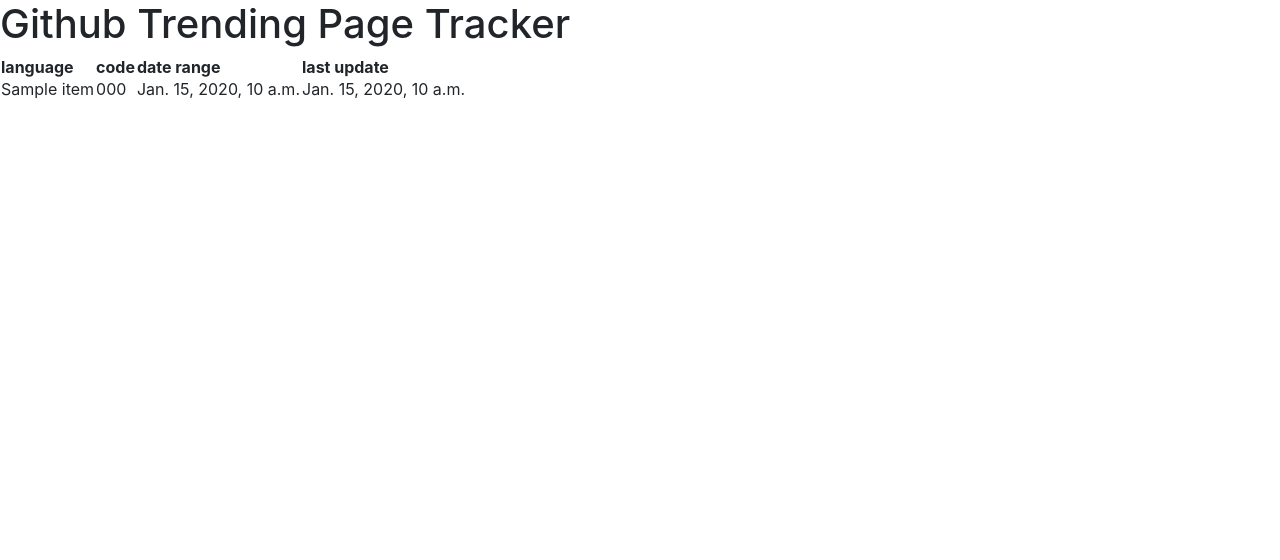
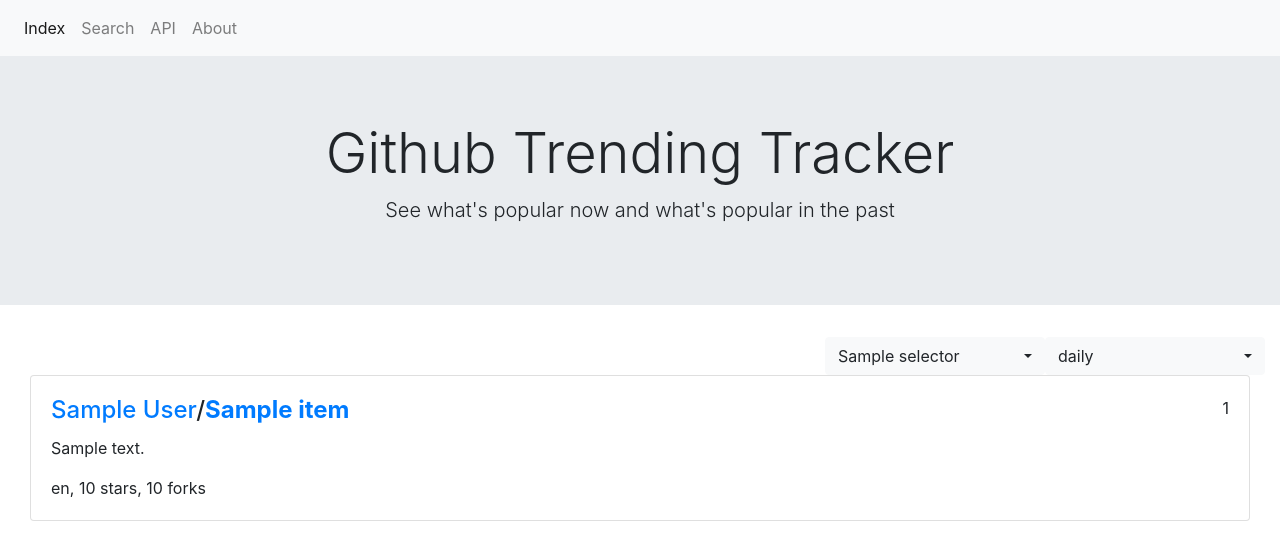
Before and after one commit to haochenpan/Github-Trending-Timeline, a Django app: template trending_tracker/testapi/templates/index.html in a window 1280 px wide. Shown: the top 560 px of the page. Run offline with Django 3.2, Linux system fonts and the light colour scheme; the template is opened without the code that fills it: most values are stand-ins (such as "Sample title", 1, 10 or a date in 2020); some libraries are stand-ins or nearby versions.

Commit message:
ajax version of the index page

```diff
--- a/test2.py
+++ b/test2.py
@@ -10,3 +10,8 @@
     # season 0.5: all repos logout views, daily, weekly, and monthly, cass + redis
     # season 1: go online and go distributed
     # season 2: + all developers trending, daily, weekly, and monthly
+
+    # selector      -> time_index_by_name
+    # time_selector -> time_index_by_time
+    # page_selector -> page_index_by_name
+    # code, date tuple
--- a/trending_tracker/testapi/templates/base.html
+++ /dev/null
@@ -1,7 +0,0 @@
-<link rel="stylesheet" href="https://stackpath.bootstrapcdn.com/bootstrap/4.1.3/css/bootstrap.min.css" integrity="sha384-MCw98/SFnGE8fJT3GXwEOngsV7Zt27NXFoaoApmYm81iuXoPkFOJwJ8ERdknLPMO" crossorigin="anonymous">
-
-{% block page_content %}{% endblock %}
-
-<script src="https://code.jquery.com/jquery-3.3.1.slim.min.js" integrity="sha384-q8i/X+965DzO0rT7abK41JStQIAqVgRVzpbzo5smXKp4YfRvH+8abtTE1Pi6jizo" crossorigin="anonymous"></script>
-<script src="https://cdnjs.cloudflare.com/ajax/libs/popper.js/1.14.3/umd/popper.min.js" integrity="sha384-ZMP7rVo3mIykV+2+9J3UJ46jBk0WLaUAdn689aCwoqbBJiSnjAK/l8WvCWPIPm49" crossorigin="anonymous"></script>
-<script src="https://stackpath.bootstrapcdn.com/bootstrap/4.1.3/js/bootstrap.min.js" integrity="sha384-ChfqqxuZUCnJSK3+MXmPNIyE6ZbWh2IMqE241rYiqJxyMiZ6OW/JmZQ5stwEULTy" crossorigin="anonymous"></script>
--- /dev/null
+++ b/trending_tracker/testapi/templates/cards.html
@@ -0,0 +1,25 @@
+<div class="container-fluid" id="cards">
+
+    {% for item in trending %}
+    <div class="card">
+        <div class="card-body">
+            <div class="container-fluid">
+                <div class="row">
+                    <h4><a href="#">{{item.author}}</a>/<b><a href="#">{{item.repo_name}}</a></b></h4>
+                    <div class="ml-auto"><p class="float-right">{{item.rank}}</p></div>
+                </div>
+            </div>
+
+            <p class="card-text">{{item.description}}</p>
+            {% if item.lang != "" %}
+            <p class="card-text">{{item.lang}}, {{item.star}} stars, {{item.fork}} forks</p>
+            {% else %}
+            <p class="card-text">{{item.star}} stars, {{item.fork}} forks</p>
+            {% endif %}
+
+        </div>
+    </div>
+    {% endfor %}
+
+
+</div>
--- /dev/null
+++ b/trending_tracker/testapi/templates/head.html
@@ -0,0 +1,9 @@
+<!-- Required meta tags -->
+<meta charset="utf-8">
+<meta name="viewport" content="width=device-width, initial-scale=1, shrink-to-fit=no">
+
+<!-- Bootstrap CSS -->
+<link rel="stylesheet" href="https://maxcdn.bootstrapcdn.com/bootstrap/4.0.0/css/bootstrap.min.css"
+      integrity="sha384-Gn5384xqQ1aoWXA+058RXPxPg6fy4IWvTNh0E263XmFcJlSAwiGgFAW/dAiS6JXm" crossorigin="anonymous">
+<link rel="stylesheet"
+      href="https://cdn.jsdelivr.net/npm/bootstrap-select@1.13.9/dist/css/bootstrap-select.min.css">
--- a/trending_tracker/testapi/templates/index.html
+++ b/trending_tracker/testapi/templates/index.html
@@ -1,25 +1,70 @@
-{% extends "base.html" %}
-{% load static %}
-{% block page_content %}
-<h1>Github Trending Page Tracker</h1>
-<div class="data">
-    <table>
-        <tr>
-            <th>language</th>
-            <th>code</th>
-            <th>date range</th>
-            <th>last update</th>
-        </tr>
+<!doctype html>
+<html lang="en">
+<head>
+    {% include "head.html" %}
+    <title>Github Trending Tracker</title>
+</head>
 
-        {% for item in index %}
-        <tr>
-            <td> {{ item.page_name }}</td>
-            <td> {{ item.page_code }}</td>
-            <td> {{ item.page_date }}</td>
-            <td> {{ item.update_time }}</td>
-        </tr>
-        {% endfor %}
-    </table>
+<body>
 
+<nav class="navbar navbar-expand-lg navbar-light bg-light">
+    <div class="collapse navbar-collapse" id="navbarNavAltMarkup">
+        <div class="navbar-nav">
+            <a class="nav-item nav-link active" href="#">Index</a>
+            <a class="nav-item nav-link" href="#">Search</a>
+            <a class="nav-item nav-link" href="#">API</a>
+            <a class="nav-item nav-link" href="#">About</a>
+        </div>
+    </div>
+</nav>
+
+<div class="jumbotron jumbotron-fluid">
+    <div class="container">
+        <h1 class="display-4 text-center">Github Trending Tracker</h1>
+        <p class="lead text-center">See what's popular now and what's popular in the past</p>
+    </div>
 </div>
-{% endblock %}
+
+<div class="container-fluid">
+    <div class="row">
+        <div class="container-fluid">
+            <select class="selectpicker float-right" id="daterange">
+                <option data-tokens="daily">daily</option>
+                <option data-tokens="weekly">weekly</option>
+                <option data-tokens="monthly">monthly</option>
+            </select>
+
+            <select class="selectpicker float-right" data-live-search="true" id="language">
+                {% for code, name in selector %}
+                {% if code != "/" %}
+                <option data-tokens={{ code }}> {{ name }}</option>
+                {% else %}
+                <option data-tokens="">Any Language</option>
+                {% endif %}
+                {% endfor %}
+            </select>
+        </div>
+    </div>
+
+    {% include "cards.html" %}
+</div>
+
+{% include "scripts.html" %}
+<script>
+    $(document).on('change', '#daterange', on_dropdown_change);
+    $(document).on('change', '#language', on_dropdown_change);
+
+    function on_dropdown_change() {
+        var daterange = $('#daterange').find(":selected").attr('data-tokens');
+        var language = $('#language').find(":selected").attr('data-tokens');
+        $.ajax({
+            type: "GET",
+            url: 'http://0.0.0.0:8000/api/cards/' + language + "?since=" + daterange,
+            success: function (data) {
+                $('#cards').replaceWith(data);
+            }
+        });
+    }
+</script>
+</body>
+</html>
--- /dev/null
+++ b/trending_tracker/testapi/templates/scripts.html
@@ -0,0 +1,12 @@
+<!-- Optional JavaScript -->
+<!-- jQuery first, then Popper.js, then Bootstrap JS -->
+<script src="https://code.jquery.com/jquery-3.4.1.min.js"
+        integrity="sha256-CSXorXvZcTkaix6Yvo6HppcZGetbYMGWSFlBw8HfCJo="
+        crossorigin="anonymous"></script>
+<script src="https://cdnjs.cloudflare.com/ajax/libs/popper.js/1.12.9/umd/popper.min.js"
+        integrity="sha384-ApNbgh9B+Y1QKtv3Rn7W3mgPxhU9K/ScQsAP7hUibX39j7fakFPskvXusvfa0b4Q"
+        crossorigin="anonymous"></script>
+<script src="https://maxcdn.bootstrapcdn.com/bootstrap/4.0.0/js/bootstrap.min.js"
+        integrity="sha384-JZR6Spejh4U02d8jOt6vLEHfe/JQGiRRSQQxSfFWpi1MquVdAyjUar5+76PVCmYl"
+        crossorigin="anonymous"></script>
+<script src="https://cdn.jsdelivr.net/npm/bootstrap-select@1.13.9/dist/js/bootstrap-select.min.js"></script>
--- a/trending_tracker/testapi/urls.py
+++ b/trending_tracker/testapi/urls.py
@@ -2,11 +2,9 @@
 from . import views
 
 urlpatterns = [
-    path("", views.cli_index, name="cli_index"),
-    path("tindex", views.cli_index_by_time, name="cli_index_by_time"),
-    path("api/", views.api_index, name="api_index"),
-    path("tapi/", views.api_index_by_time, name="api_index_by_time"),
-    path("trending/", views.cli_trending, name="cli_trending"),
-    path("trending/<str:pk>/", views.cli_trending, name="cli_trending"),
-    path("api/trending/<str:pk>/", views.api_trending, name="api_trending"),
+    path("", views.cli_index),
+    path("trending/", views.cli_index),
+    path("trending/<str:pk>/", views.cli_index),
+    path("api/cards/", views.cli_cards),
+    path("api/cards/<str:pk>", views.cli_cards),
 ]
--- a/trending_tracker/trending_tracker/settings/pod.py
+++ b/trending_tracker/trending_tracker/settings/pod.py
@@ -1,6 +1,6 @@
 from .common import *
 
-DEBUG = False
+DEBUG = True
 
 # SECRET_KEY = os.environ['SECRET_KEY']
 
--- a/utilities.py
+++ b/utilities.py
@@ -5,7 +5,7 @@
 THREAD_COUNT = 3
 THREAD_SLEEP_TIME = 1
 FETCH_SLEEP_TIME = 120
-CASS_DB_FETCH_SIZE = 500
+CASS_DB_FETCH_SIZE = 1000
 CASS_BATCH_SIZE = 50
 REDIS_BATCH_SIZE = 100
 
```
Also changed, not shown: conn.py (+24 -28 lines), fetch.py (+6 -5 lines), trending_tracker/testapi/templates/trending_page.html (deleted, +0 -29 lines), trending_tracker/testapi/views.py (+10 -29 lines).
